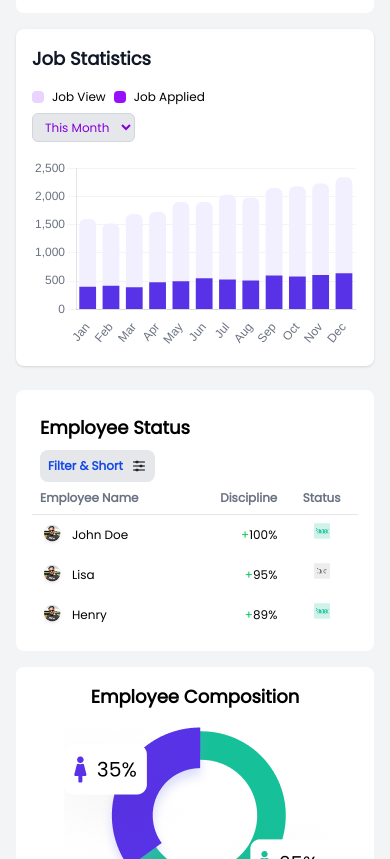
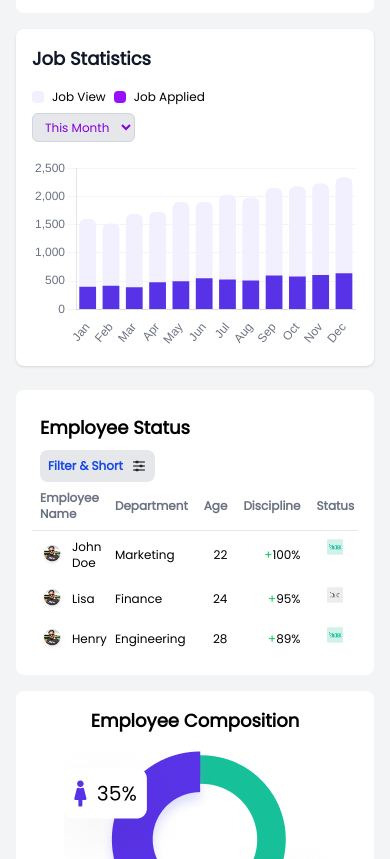
Before and after one commit to ganeshprasad-7edge/m2-tailwind, a React app: page index.html in a window 390 px wide. Shown: the part 584-1443 px from the top of the page. Built offline with nearby package versions, Linux system fonts and the light colour scheme.

Commit message:
fixed some issue with color and table

```diff
--- a/index.html
+++ b/index.html
@@ -194,7 +194,7 @@
                         <div class="flex flex-col sm:flex-row items-start sm:items-center space-y-2 sm:space-y-0 sm:space-x-4 md:space-x-6">
                             <div class="flex items-center space-x-2 md:space-x-4">
                                 <div class="flex items-center space-x-2">
-                                    <div class="w-3 h-3 bg-purple-200 rounded-sm"></div>
+                                    <div class="w-3 h-3 bg-jobView dark:bg-jobViewDark rounded-sm"></div>
                                     <span class="text-xs md:text-sm text-black dark:text-white">Job View</span>
                                 </div>
                                 <div class="flex items-center space-x-2">
@@ -240,8 +240,8 @@
                                 <thead>
                                     <tr class="border-b border-gray-200 text-gray-500 dark:text-white">
                                         <th class="text-left px-2 md:px-6 py-2 md:py-4 text-xs md:text-sm">Employee Name</th>
-                                        <th class="text-left px-2 md:px-6 py-2 md:py-4 text-xs md:text-sm hidden sm:table-cell">Department</th>
-                                        <th class="text-right px-2 md:px-6 py-2 md:py-4 text-xs md:text-sm hidden md:table-cell">Age</th>
+                                        <th class="text-left px-2 md:px-6 py-2 md:py-4 text-xs md:text-sm md:table-cell">Department</th>
+                                        <th class="text-right px-2 md:px-6 py-2 md:py-4 text-xs md:text-sm md:table-cell">Age</th>
                                         <th class="text-right px-2 md:px-6 py-2 md:py-4 text-xs md:text-sm">Discipline</th>
                                         <th class="text-center px-2 md:px-6 py-2 md:py-4 text-xs md:text-sm">Status</th>
                                     </tr>
@@ -254,8 +254,8 @@
                                                 <span class="text-xs md:text-sm">John Doe</span>
                                             </div>
                                         </td>
-                                        <td class="px-2 md:px-6 py-2 md:py-4 text-xs md:text-sm hidden sm:table-cell">Marketing</td>
-                                        <td class="px-2 md:px-6 py-2 md:py-4 text-right text-xs md:text-sm hidden md:table-cell">22</td>
+                                        <td class="px-2 md:px-6 py-2 md:py-4 text-xs md:text-sm md:table-cell">Marketing</td>
+                                        <td class="px-2 md:px-6 py-2 md:py-4 text-right text-xs md:text-sm md:table-cell">22</td>
                                         <td class="px-2 md:px-6 py-2 md:py-4 text-right text-xs md:text-sm"><span class="text-green-500">+</span>100%</td>
                                         <td class="px-2 md:px-6 py-2 md:py-4 flex justify-center"><img src="public/status/permanent.png"
                                                 alt="Permanent" class="w-4 h-4 md:w-6 md:h-6"></td>
@@ -267,8 +267,8 @@
                                                 <span class="text-xs md:text-sm">Lisa</span>
                                             </div>
                                         </td>
-                                        <td class="px-2 md:px-6 py-2 md:py-4 text-xs md:text-sm hidden sm:table-cell">Finance</td>
-                                        <td class="px-2 md:px-6 py-2 md:py-4 text-right text-xs md:text-sm hidden md:table-cell">24</td>
+                                        <td class="px-2 md:px-6 py-2 md:py-4 text-xs md:text-sm sm:table-cell">Finance</td>
+                                        <td class="px-2 md:px-6 py-2 md:py-4 text-right text-xs md:text-sm md:table-cell">24</td>
                                         <td class="px-2 md:px-6 py-2 md:py-4 text-right text-xs md:text-sm"><span class="text-green-500">+</span>95%</td>
                                         <td class="px-2 md:px-6 py-2 md:py-4 flex justify-center"><img id="contractLogo"
                                                 src="public/status/contract.png" alt="Contract" class="w-4 h-4 md:w-6 md:h-6"></td>
@@ -280,8 +280,8 @@
                                                 <span class="text-xs md:text-sm">Henry</span>
                                             </div>
                                         </td>
-                                        <td class="px-2 md:px-6 py-2 md:py-4 text-xs md:text-sm hidden sm:table-cell">Engineering</td>
-                                        <td class="px-2 md:px-6 py-2 md:py-4 text-right text-xs md:text-sm hidden md:table-cell">28</td>
+                                        <td class="px-2 md:px-6 py-2 md:py-4 text-xs md:text-sm sm:table-cell">Engineering</td>
+                                        <td class="px-2 md:px-6 py-2 md:py-4 text-right text-xs md:text-sm md:table-cell">28</td>
                                         <td class="px-2 md:px-6 py-2 md:py-4 text-right text-xs md:text-sm"><span class="text-green-500">+</span>89%</td>
                                         <td class="px-2 md:px-6 py-2 md:py-4 flex justify-center"><img src="public/status/permanent.png"
                                                 alt="Permanent" class="w-4 h-4 md:w-6 md:h-6"></td>
```
